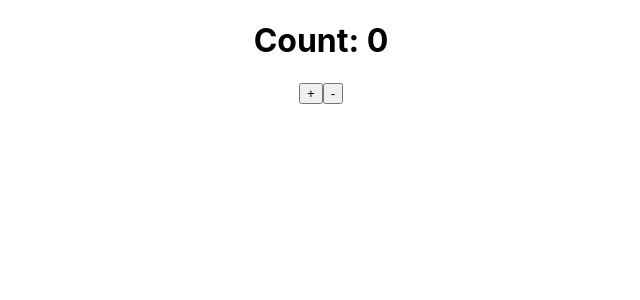
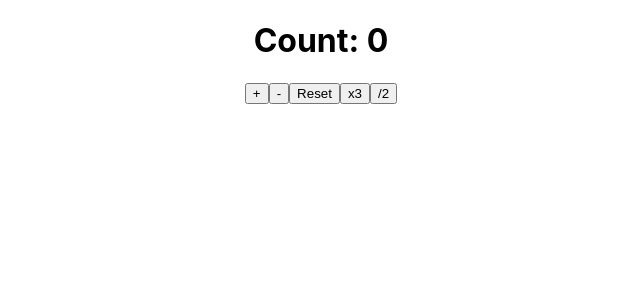
Before and after one commit to Jvaz0715/reducer-hooks-intro, a React (Create React App) app: page / in a window 1280 px wide. Shown: the top 300 px of the page, without its empty margins (319-959 px from the left). Built offline with nearby package versions, Linux system fonts and the light colour scheme.

Commit message:
keeps up with class instruction

```diff
--- a/src/components/Counter/Counter.js
+++ b/src/components/Counter/Counter.js
@@ -1,6 +1,13 @@
 import React, {useContext} from 'react';
 import { CountContext } from "../../context/CountContext";
 
+import {
+    INCREMENT,
+    DECREMENT,
+    RESET,
+    MULTIPLY_3,
+    DIVIDE_2
+} from "../../context/types";
 function Counter() {
 
     // const context = useContext(CountContext);
@@ -16,15 +23,33 @@ function Counter() {
             <h1>Count: {count}</h1>
 
             <button
-                onClick={() => dispatch({ type: "INCREMENT" })}
+                onClick={() => dispatch({ type: INCREMENT })}
             >
                 +
             </button>
 
             <button
-                onClick={() => dispatch({ type: "DECREMENT" })}
+                onClick={() => dispatch({ type: DECREMENT })}
             >
                 -
+            </button>
+
+            <button
+                onClick={() => dispatch({ type: RESET })}
+            >
+                Reset
+            </button>
+
+            <button
+                onClick={() => dispatch({ type: MULTIPLY_3 })}
+            >
+                x3
+            </button>
+
+            <button
+                onClick={() => dispatch({ type: DIVIDE_2 })}
+            >
+                /2
             </button>
         </div>
     )
--- a/src/context/CountContext.js
+++ b/src/context/CountContext.js
@@ -1,4 +1,11 @@
 import React, { useReducer }  from 'react';
+import {
+    INCREMENT,
+    DECREMENT,
+    RESET,
+    MULTIPLY_3,
+    DIVIDE_2
+} from "./types";
 
 export const CountContext = React.createContext({});
 
@@ -8,15 +15,30 @@ const initialState = {
 
 function reducer(state, action) {
     switch (action.type) {
-        case "INCREMENT":
+        case INCREMENT:
             return {
                 count: state.count + 1,
             };
 
-        case "DECREMENT":
+        case DECREMENT:
             return {
                 count: state.count - 1,
             };
+
+        case RESET:
+            return {
+                count: 0,
+            };
+
+        case MULTIPLY_3:
+            return {
+                count: state.count * 3,
+            }
+
+            case DIVIDE_2:
+                return {
+                    count: state.count / 2,
+                }
 
         default:
             return state;
--- /dev/null
+++ b/src/context/types.js
@@ -0,0 +1,5 @@
+export const INCREMENT = "INCREMENT";
+export const  DECREMENT = "DECREMENT";
+export const RESET = "RESET";
+export const  MULTIPLY_3 = "MULTIPLY_3";
+export const DIVIDE_2 = "DIVIDE_2";
```
